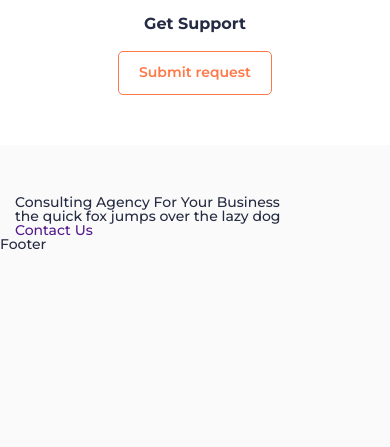
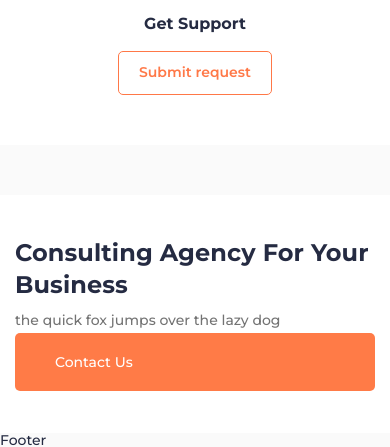
Before and after one commit to ksalpern/Relvise, a plain HTML site: page index.html in a window 390 px wide. Shown: the part 6481-6928 px from the top of the page. Before the commit the page ends 6732 px from the top, so only its background shows below. Drawn offline with Linux system fonts and the light colour scheme; a web font is replaced by a local one.

Commit message:
add responsive style for contact section

```diff
--- a/style/styles.css
+++ b/style/styles.css
@@ -969,3 +969,74 @@ body {
     background-color: #ff7847;
     color: white;
 }
+
+/* -------conatct section----------- */
+.page__contact {
+    background-color: #fff;
+    padding: 42px 0px;
+}
+
+.contact {}
+
+.contact__container {}
+
+.contact__body {
+
+}
+
+
+.contact__content {
+    padding: 0px 0px 2px 0px;
+}
+
+@media (min-width: 768px) {
+    .contact__body {
+        display: flex;
+        justify-content: space-between;
+        align-items: center;
+    }
+
+    .contact__content {
+        padding: 0px 20px 0px 0px;
+    }
+}
+
+.contact__title {
+    font-weight: 700;
+    letter-spacing: 0.1px;
+    font-size: 24px;
+    line-height: 133%;
+}
+
+.contact__title:not(:last-child){
+    margin: 0px 0px 10px 0px;
+}
+
+.contact__text {
+    color: #737373;
+    line-height: 142%;
+}
+
+.contact__button {
+    display: flex;
+    min-height: 58px;
+    border-radius: 5px;
+    -webkit-border-radius: 5px;
+    -moz-border-radius: 5px;
+    -ms-border-radius: 5px;
+    -o-border-radius: 5px;
+    background-color: #ff7b47;
+    padding: 5px 40px;
+    align-items: center;
+    text-align: center;
+    color: #fff;
+    transition: background-color 0.3s ease 0s;
+    -webkit-transition: background-color 0.3s ease 0s;
+    -moz-transition: background-color 0.3s ease 0s;
+    -ms-transition: background-color 0.3s ease 0s;
+    -o-transition: background-color 0.3s ease 0s;
+}
+
+.contact__button:hover{
+    background-color: #ca5426;
+}
```
